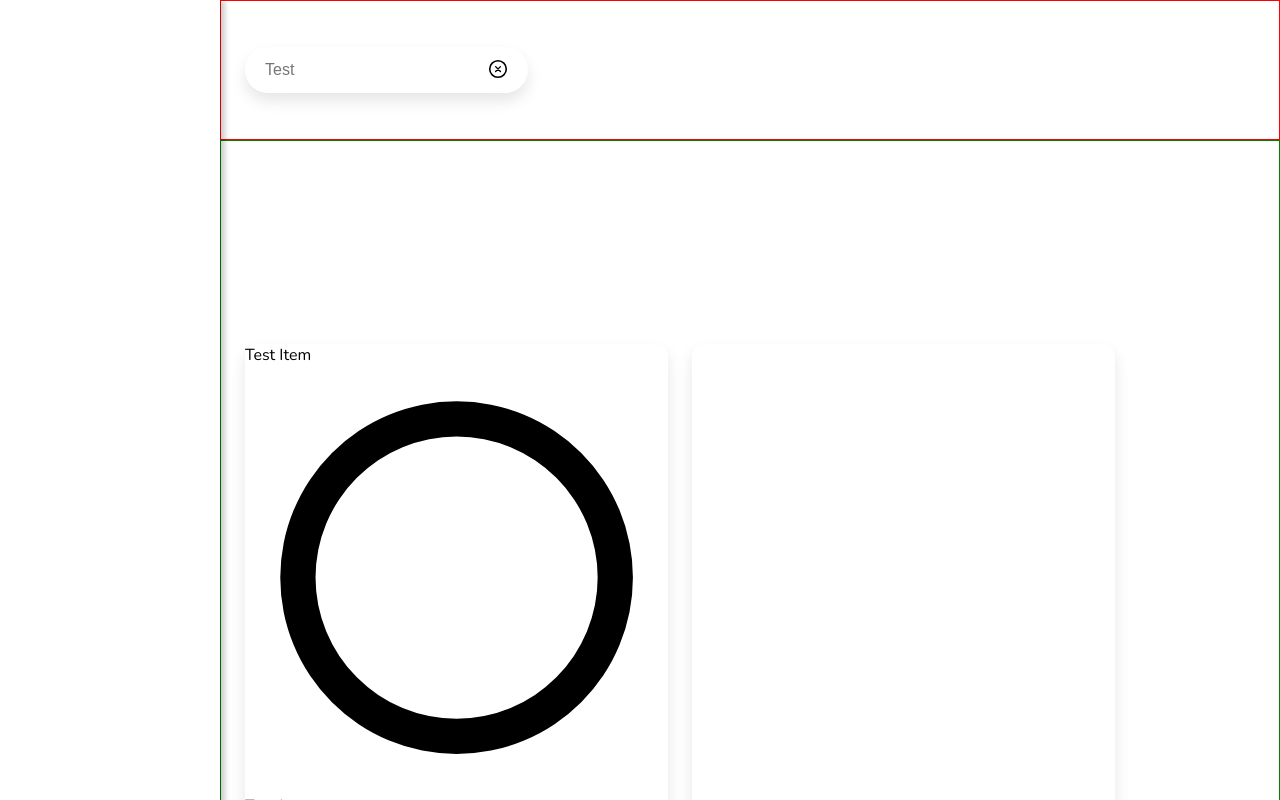
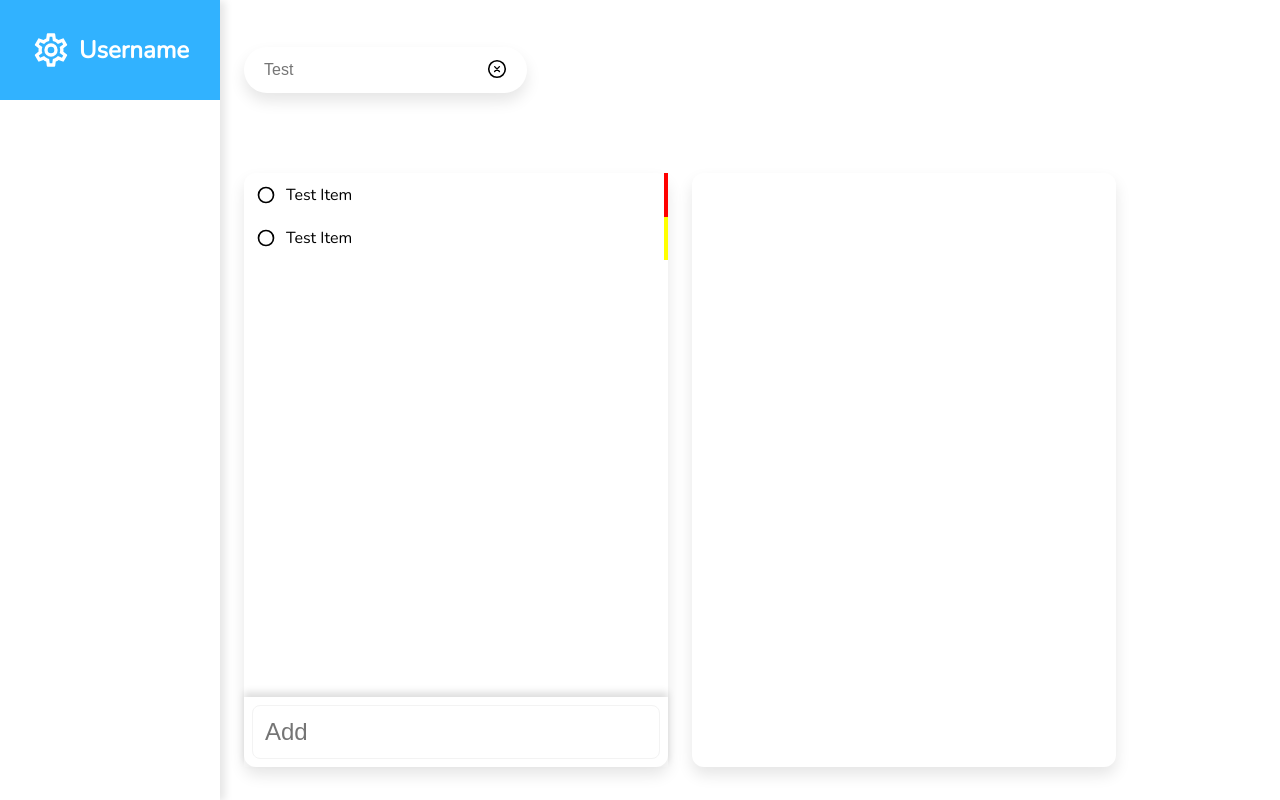
Before and after one commit to BostianZ/Todo-List, a website built with webpack: page dist/index.html in a window 1280 px wide. Shown: the top 800 px of the page. Built offline with nearby package versions, Linux system fonts and the light colour scheme.

Commit message:
Fleshed out more CSS

```diff
--- a/dist/index.html
+++ b/dist/index.html
@@ -8,7 +8,12 @@
 </head>
 <body>
     <div class="container">
-        <div class="sidebar"></div>
+        <div class="sidebar">
+            <div class="user-wrapper">
+                <svg xmlns="http://www.w3.org/2000/svg" fill="white" viewBox="0 0 24 24"><title>cog-outline</title><path d="M12,8A4,4 0 0,1 16,12A4,4 0 0,1 12,16A4,4 0 0,1 8,12A4,4 0 0,1 12,8M12,10A2,2 0 0,0 10,12A2,2 0 0,0 12,14A2,2 0 0,0 14,12A2,2 0 0,0 12,10M10,22C9.75,22 9.54,21.82 9.5,21.58L9.13,18.93C8.5,18.68 7.96,18.34 7.44,17.94L4.95,18.95C4.73,19.03 4.46,18.95 4.34,18.73L2.34,15.27C2.21,15.05 2.27,14.78 2.46,14.63L4.57,12.97L4.5,12L4.57,11L2.46,9.37C2.27,9.22 2.21,8.95 2.34,8.73L4.34,5.27C4.46,5.05 4.73,4.96 4.95,5.05L7.44,6.05C7.96,5.66 8.5,5.32 9.13,5.07L9.5,2.42C9.54,2.18 9.75,2 10,2H14C14.25,2 14.46,2.18 14.5,2.42L14.87,5.07C15.5,5.32 16.04,5.66 16.56,6.05L19.05,5.05C19.27,4.96 19.54,5.05 19.66,5.27L21.66,8.73C21.79,8.95 21.73,9.22 21.54,9.37L19.43,11L19.5,12L19.43,13L21.54,14.63C21.73,14.78 21.79,15.05 21.66,15.27L19.66,18.73C19.54,18.95 19.27,19.04 19.05,18.95L16.56,17.95C16.04,18.34 15.5,18.68 14.87,18.93L14.5,21.58C14.46,21.82 14.25,22 14,22H10M11.25,4L10.88,6.61C9.68,6.86 8.62,7.5 7.85,8.39L5.44,7.35L4.69,8.65L6.8,10.2C6.4,11.37 6.4,12.64 6.8,13.8L4.68,15.36L5.43,16.66L7.86,15.62C8.63,16.5 9.68,17.14 10.87,17.38L11.24,20H12.76L13.13,17.39C14.32,17.14 15.37,16.5 16.14,15.62L18.57,16.66L19.32,15.36L17.2,13.81C17.6,12.64 17.6,11.37 17.2,10.2L19.31,8.65L18.56,7.35L16.15,8.39C15.38,7.5 14.32,6.86 13.12,6.62L12.75,4H11.25Z" /></svg>
+                <div class="username">Username</div>
+            </div>
+        </div>
         <div class="main">
             <header class="main-header">
                 <div class="todo-list-title">
@@ -17,17 +22,25 @@
                 </div>
             </header>
             <div class="main-content">
-                <div class="todo-list">
+                <div class="todo-list-container">
+                   <div class="todo-list">
                     <div class="todo-item">
+                        <svg xmlns="http://www.w3.org/2000/svg" viewBox="0 0 24 24"><title>circle-outline</title><path d="M12,20A8,8 0 0,1 4,12A8,8 0 0,1 12,4A8,8 0 0,1 20,12A8,8 0 0,1 12,20M12,2A10,10 0 0,0 2,12A10,10 0 0,0 12,22A10,10 0 0,0 22,12A10,10 0 0,0 12,2Z" /></svg>
                         <div>Test Item</div>
-                        <svg xmlns="http://www.w3.org/2000/svg" viewBox="0 0 24 24"><title>circle-outline</title><path d="M12,20A8,8 0 0,1 4,12A8,8 0 0,1 12,4A8,8 0 0,1 20,12A8,8 0 0,1 12,20M12,2A10,10 0 0,0 2,12A10,10 0 0,0 12,22A10,10 0 0,0 22,12A10,10 0 0,0 12,2Z" /></svg>
                     </div>
                     <div class="todo-item">
+                        <svg xmlns="http://www.w3.org/2000/svg" viewBox="0 0 24 24"><title>circle-outline</title><path d="M12,20A8,8 0 0,1 4,12A8,8 0 0,1 12,4A8,8 0 0,1 20,12A8,8 0 0,1 12,20M12,2A10,10 0 0,0 2,12A10,10 0 0,0 12,22A10,10 0 0,0 22,12A10,10 0 0,0 12,2Z" /></svg>
                         <div>Test Item</div>
-                        <svg xmlns="http://www.w3.org/2000/svg" viewBox="0 0 24 24"><title>circle-outline</title><path d="M12,20A8,8 0 0,1 4,12A8,8 0 0,1 12,4A8,8 0 0,1 20,12A8,8 0 0,1 12,20M12,2A10,10 0 0,0 2,12A10,10 0 0,0 12,22A10,10 0 0,0 22,12A10,10 0 0,0 12,2Z" /></svg>
+                    </div>
+                   </div>
+                    <div class="todo-list-add-todo">
+                        <input type="text" placeholder="Add" />
                     </div>
                 </div>
-                <div class="todo"></div>
+                <div class="todo">
+
+
+                </div>
             </div>
         </div>
     </div>
--- a/dist/style.css
+++ b/dist/style.css
@@ -29,7 +29,7 @@ body {
 }
 
 .sidebar {
-    box-shadow: 5px 1px 5px 0px rgba(0,0,0,0.2);
+    box-shadow: 5px 1px 8px 0px rgba(0,0,0,0.1);
     z-index: 1;
 }
 
@@ -40,7 +40,7 @@ body {
 
 .main-header {
     background-color: white;
-    border: 1px solid red;
+    /* border: 1px solid red; */
     display: flex;
     align-items: center;
 }
@@ -66,7 +66,7 @@ body {
     background-color: white;
 }
 
-.todo-list,
+.todo-list-container,
 .todo {
     border-radius: 12px;
     box-shadow: var(--main-box-shadow);
@@ -76,16 +76,78 @@ body {
     margin-left: 24px;
 }
 
+.todo-list-container {
+    display: grid;
+    grid-template-rows: 1fr 70px;
+
+}
+
+.todo-list-add-todo {
+    align-self: center;
+    padding: 8px;
+    box-shadow: 0px -5px 7px 0px rgba(0,0,0,0.13);
+}
+
+.todo-list-add-todo input{
+    width: 100%;
+    padding: 12px;
+    border: 1px solid #f3f3f3;
+    font-size: 24px;
+    border-radius: 8px;
+}
+
+.todo-list-add-todo input:focus {
+    outline: 1px solid var(--main-color)
+}
+
+
 .todo-list {
     font-size: 16px;
     display: grid;
-    grid-template-rows: repeat(9, 1fr);
+    grid-template-rows: repeat(12, 1fr);
 }
 
+.todo-item {
+    display: grid;
+    grid-template-columns: 30px 1fr;
+    align-items: center;
+    padding: 4px 12px;
+}
 
+.todo-item:hover {
+    background-color: #f3f3f3;
+}
+
+.todo-item svg {
+    width: 20px;
+}
+
+.todo-item:nth-child(1) {
+    border-right: 4px solid red;
+}
+
+.todo-item:nth-child(2) {
+    border-right: 4px solid yellow;
+}
+
+.user-wrapper {
+    background-color: var(--main-color);
+    display: flex;
+    height: 100px;
+    align-items: center;
+    justify-content: center;
+    gap: 8px;
+    color: white;
+    font-weight: 700;
+    font-size: 24px;
+}
+
+.user-wrapper svg {
+    width: 40px;
+}
 
 .main-content {
     display: flex;
     align-items: center;
-    border: 1px solid green;
+    /* border: 1px solid green; */
 }
```
